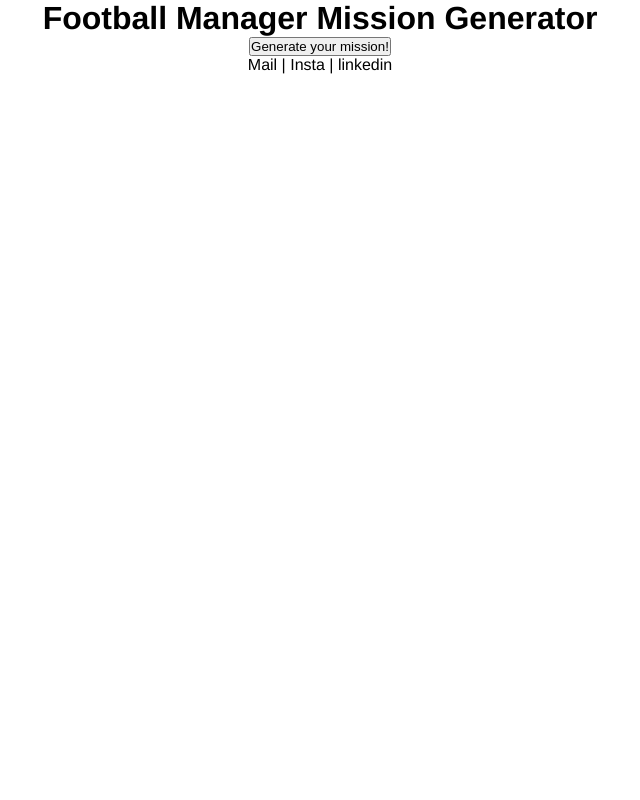
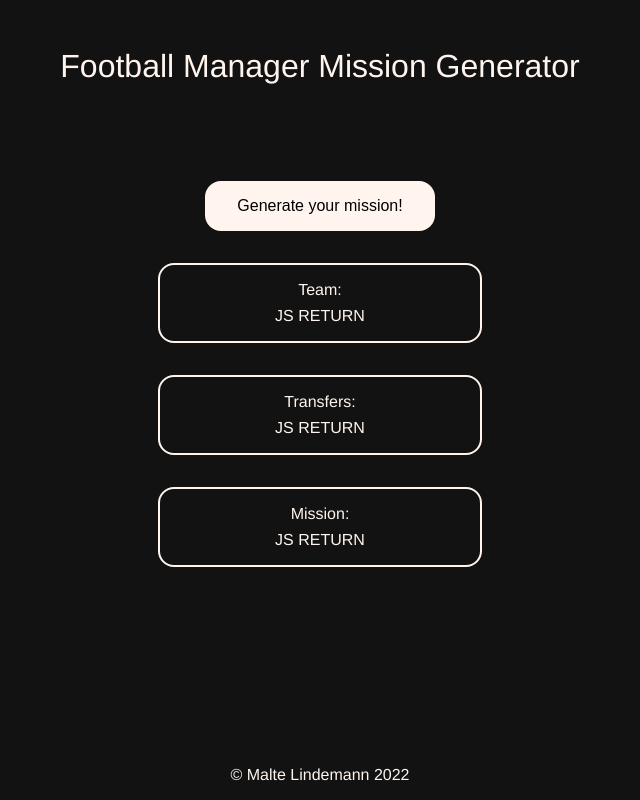
Before and after one commit to Lambouw/Manager-Mission-Generator, a plain HTML site: page index.html in a window 1280 px wide. Shown: the whole page, without its empty margins (320-960 px from the left). Drawn offline with Linux system fonts and the light colour scheme.

Commit message:
added design of button and answer divs

```diff
--- a/index.html
+++ b/index.html
@@ -14,10 +14,28 @@
     <title>Football Manager Mission Generator</title>
 </head>
 <body>
-    <h1>Football Manager Mission Generator</h1>
+    <header>
+        <h1>Football Manager Mission Generator</h1>
+    </header>
 
-    <button>Generate your mission!</button>
+    <main>
+        <button>Generate your mission!</button>
+        <div class="team">
+            <div>Team: </div>
+            <div class="padding">JS RETURN</div>
+        </div>
+        <div class="transfers">
+            <div>Transfers:</div>
+            <div class="padding">JS RETURN</div>
+        </div>
+        <div class="mission">
+            <div>Mission:</div>
+            <div class="padding">JS RETURN</div>
+        </div>
+    </main>
 
-    <footer>Mail | Insta | linkedin</footer>
+    <footer>
+        &copy; Malte Lindemann 2022
+    </footer>
 </body>
 </html>
--- a/resources/css/styles.css
+++ b/resources/css/styles.css
@@ -1,3 +1,69 @@
+/* Universal Styling */
+
 body {
     text-align: center;
+    width: 100%;
+    color: seashell;
+    background-color: #111211;
 }
+
+/* Header Styling */
+
+header {
+    padding: 3rem 0;
+}
+
+h1 {
+    font-weight: 300;
+}
+
+/* Main Styling */
+
+main {
+    padding: 3rem 0;
+    align-content: center;
+}
+
+button {
+    border: none;
+    background-color: seashell;
+    padding: 1rem 2rem;
+    text-align: center;
+    text-decoration: none;
+    display: inline-block;
+    font-size: 1rem;
+    cursor: pointer;
+    border-radius: 1rem;
+}
+
+button:hover {
+    background-color: #111211;
+    color: seashell;
+    border: 1px solid seashell;
+}
+
+.team, .transfers, .mission {
+    border: 2px solid seashell;
+    border-radius: 1rem;
+    padding: 1rem 2rem;
+    margin: 2rem auto;
+    width: 20%;
+    display: flex;
+    flex-direction: column;
+/*    visibility: hidden; */
+}
+
+.padding {
+    padding-top: 0.5rem;
+}
+
+/* Footer Styling */
+
+footer {
+    position: fixed;
+    bottom: 0;
+    width: 100%;
+    text-align: center;
+    padding-bottom: 1rem;
+    font-weight: 300;
+}
```
